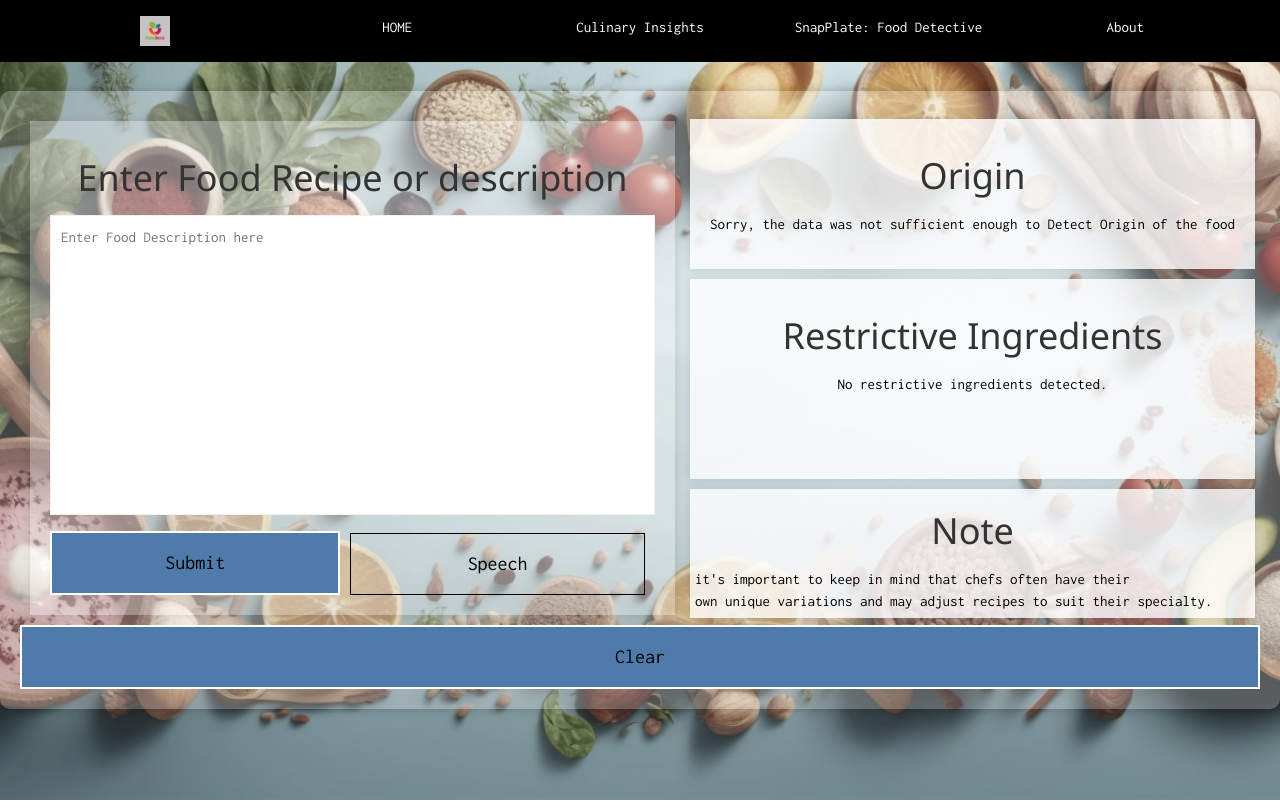
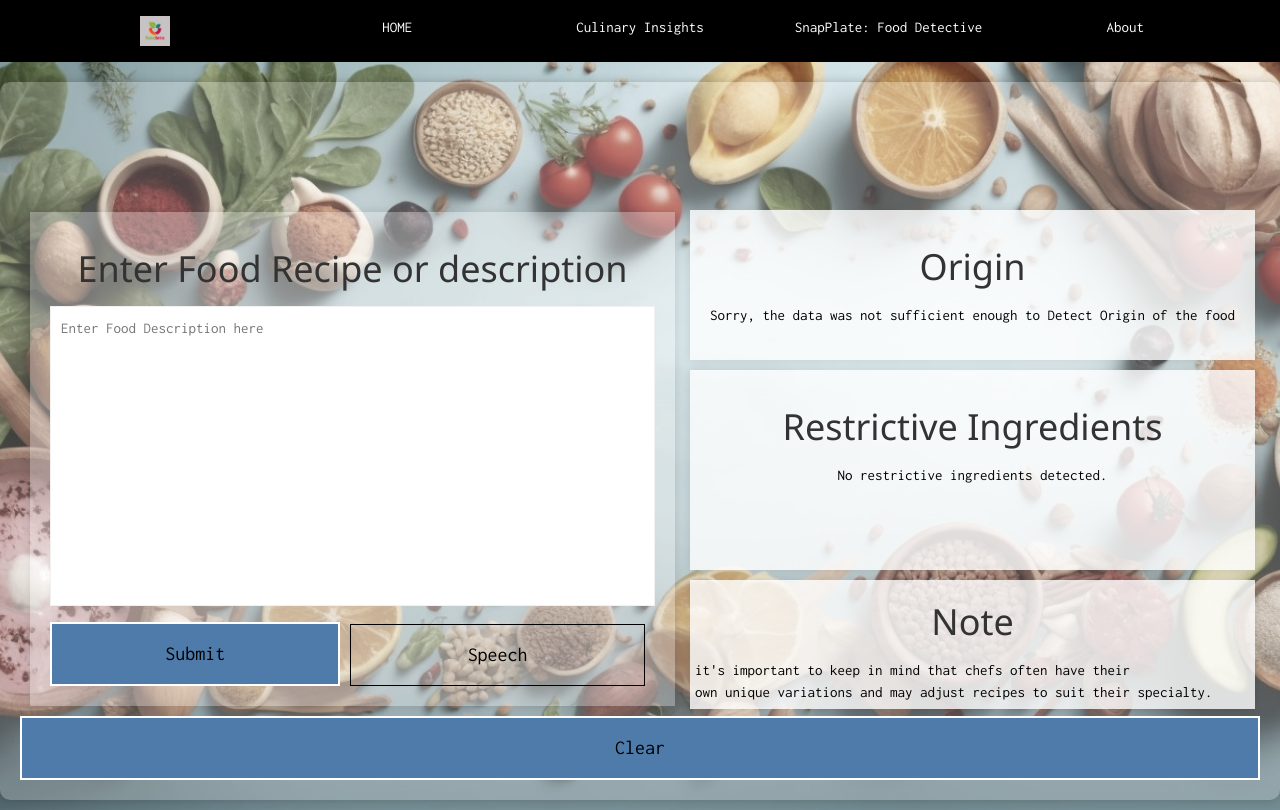
Before and after one commit to SanjidHossain/FoodLens.ai, a Flask app: page /app in a window 1280 px wide. Run offline with Flask 2, Linux system fonts and the light colour scheme.

Commit message:
navbar update

```diff
--- a/static/styles.css
+++ b/static/styles.css
@@ -4,7 +4,13 @@
     padding: 0;
     box-sizing: border-box;
 }
-
+body {
+    display: flex;
+    flex-direction: column;
+}
+.w3-top {
+    flex-shrink: 0; /* This prevents the navbar from shrinking */
+}
 /* Add your general CSS styles here */
 
 /* Container styles */
@@ -15,6 +21,10 @@
     flex-wrap: wrap;
     max-width: 1300px;
     margin: 0 auto;
+    margin-top: 100px;
+    overflow-y: auto;
+    overflow-x: auto;
+
 }
 
 .container-box {
@@ -22,6 +32,7 @@
     padding: 20px;
     border-radius: 10px;
     box-shadow: 0 0 10px rgba(0, 0, 0, 0.2);
+    margin-top: 100;
 }
 
 .input-box, .output-box {
--- a/templates/app.html
+++ b/templates/app.html
@@ -17,6 +17,8 @@
         background-position: center;
         background-size: cover;
         min-height: 100vh;
+        margin-top: 100px;
+        overflow-x: auto;
         background-image: url('static/builtin/image.jpg');
     }
 </style>
@@ -49,7 +51,7 @@
     </div>
     <!-- Header with image -->
     <header class="bgimg w3-display-container w3-grayscale-min" id="app"
-        style="display: flex; justify-content: center; align-items: center; height: 100vh;">
+        style="display: flex; justify-content: center; align-items: center; height: 100vh;margin-top: 10px;">
         <div class="container-box">
             <!-- Add Text Button and Image Button with class names at the top -->
         <!-- Rest of the content -->
@@ -148,6 +150,11 @@
                 }
             }
         }
+        window.onload = function() {
+            var navbarHeight = document.querySelector('.w3-top').offsetHeight;
+            document.querySelector('.container-box').style.marginTop = navbarHeight + 'px';
+        }
+
     </script>
 
 
```
